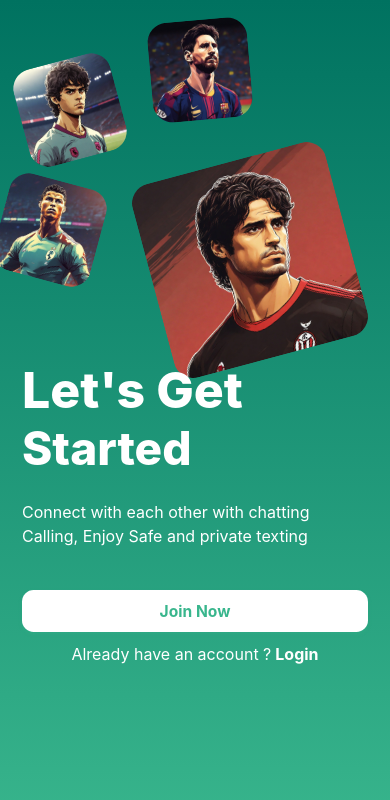
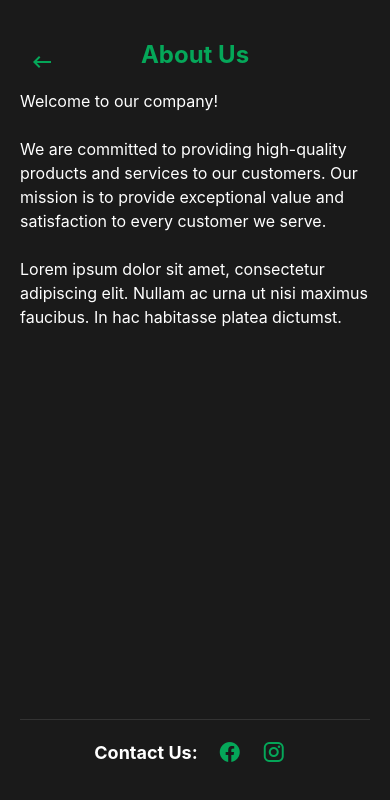
Before and after one commit to bela1saad/sports-app-frontend-mobile, a React Native app: screen /About in a window 390 px wide. Shown: the top 800 px of the page. Built offline with nearby package versions, Linux system fonts and the light colour scheme.

Commit message:
AboutScreen

```diff
--- a/App.js
+++ b/App.js
@@ -13,6 +13,12 @@ import BottomTabNavigator from "./components/BottomTabNavigator";
 import Sidebar from "./screens/Sidebar";
 import Notification from "./screens/Notification";
 import SearchScreen from "./screens/SearchScreen";
+import AboutScreen from "./screens/SidebarScreens/AboutScreen";
+import BookingsHistoryScreen from "./screens/SidebarScreens/BookingsHistoryScreen";
+import EditProfileScreen from "./screens/SidebarScreens/EditProfileScreen";
+import FavoritesScreen from "./screens/SidebarScreens/FavoritesScreen";
+import FriendsScreen from "./screens/SidebarScreens/FriendsScreen";
+import WalletScreen from "./screens/SidebarScreens/WalletScreen";
 
 const Stack = createNativeStackNavigator();
 
@@ -35,6 +41,15 @@ const App = () => {
         <Stack.Screen name="Sidebar" component={Sidebar} />
         <Stack.Screen name="Notification" component={Notification} />
         <Stack.Screen name="Search" component={SearchScreen} />
+        <Stack.Screen name="EditProfile" component={EditProfileScreen} />
+        <Stack.Screen name="Friends" component={FriendsScreen} />
+        <Stack.Screen name="Wallet" component={WalletScreen} />
+        <Stack.Screen
+          name="BookingsHistory"
+          component={BookingsHistoryScreen}
+        />
+        <Stack.Screen name="Favorites" component={FavoritesScreen} />
+        <Stack.Screen name="About" component={AboutScreen} />
       </Stack.Navigator>
     </NavigationContainer>
   );
--- a/screens/Sidebar.js
+++ b/screens/Sidebar.js
@@ -23,10 +23,35 @@ const Sidebar = () => {
 
   // Function to handle navigation to other sections
   const navigateToSection = (section) => {
-    // Navigate to the respective screen or perform the desired action
-    console.log(`Navigating to ${section}`);
+    switch (section) {
+      case "Friends":
+        navigation.navigate("Friends");
+        break;
+      case "Wallet":
+        navigation.navigate("Wallet");
+        break;
+      case "Bookings History":
+        navigation.navigate("BookingsHistory");
+        break;
+      case "My Favorites":
+        navigation.navigate("Favorites");
+        break;
+      case "About":
+        navigation.navigate("About");
+        break;
+      default:
+        console.log(`Navigating to ${section}`);
+    }
   };
 
+  // Function to handle logout
+  const handleLogout = () => {
+    // Perform logout actions, such as clearing session/token
+    // For example:
+    // clearSession();
+    // Navigate back to the login screen
+    navigation.navigate("Login");
+  };
   useEffect(() => {
     navigation.setOptions({
       headerShown: false,
@@ -34,7 +59,7 @@ const Sidebar = () => {
   }, [navigation]);
 
   return (
-    <LinearGradient colors={["#333", "#1a1a1a"]} style={styles.container}>
+    <LinearGradient colors={["#3333", "#1a1a1a"]} style={styles.container}>
       {/* Return Arrow */}
       <TouchableOpacity
         style={styles.returnArrow}
@@ -109,7 +134,7 @@ const Sidebar = () => {
             About
           </Text>
         </TouchableOpacity>
-        <TouchableOpacity onPress={() => navigateToSection("Logout")}>
+        <TouchableOpacity onPress={handleLogout}>
           <Text style={styles.navigationLink}>
             <Icon name="logout" size={20} color="#05a759" style={styles.icon} />
             {"  "}
@@ -193,6 +218,7 @@ const styles = StyleSheet.create({
     color: "#999",
     fontSize: 12,
     textAlign: "center",
+    height: 40,
   },
 });
 
--- /dev/null
+++ b/screens/SidebarScreens/AboutScreen.js
@@ -0,0 +1,119 @@
+import React, { useEffect } from "react";
+import { View, Text, StyleSheet, TouchableOpacity } from "react-native";
+import { useNavigation } from "@react-navigation/native";
+import Icon from "react-native-vector-icons/MaterialCommunityIcons";
+
+const AboutScreen = () => {
+  const navigation = useNavigation();
+
+  useEffect(() => {
+    navigation.setOptions({
+      headerShown: false,
+    });
+  }, [navigation]);
+
+  const goBack = () => {
+    navigation.goBack();
+  };
+
+  return (
+    <View style={styles.container}>
+      <View style={styles.header}>
+        <TouchableOpacity style={styles.backButton} onPress={goBack}>
+          <Icon name="keyboard-backspace" size={24} color="#05a759" />
+        </TouchableOpacity>
+        <Text style={styles.headerTitle}>About Us</Text>
+        <View style={styles.backButton}></View>
+      </View>
+      <View style={styles.content}>
+        <Text style={styles.text}>
+          Welcome to our company!{"\n\n"}
+          We are committed to providing high-quality products and services to
+          our customers. Our mission is to provide exceptional value and
+          satisfaction to every customer we serve.{"\n\n"}
+          Lorem ipsum dolor sit amet, consectetur adipiscing elit. Nullam ac
+          urna ut nisi maximus faucibus. In hac habitasse platea dictumst.
+        </Text>
+        {/* Add more information as needed */}
+      </View>
+      <View style={styles.contactSection}>
+        <Text style={styles.contactText}>Contact Us:</Text>
+        <View style={styles.socialMediaIcons}>
+          <TouchableOpacity onPress={() => console.log("Facebook")}>
+            <Icon
+              name="facebook"
+              size={24}
+              color="#05a759"
+              style={styles.icon}
+            />
+          </TouchableOpacity>
+          <TouchableOpacity onPress={() => console.log("Instagram")}>
+            <Icon
+              name="instagram"
+              size={24}
+              color="#05a759"
+              style={styles.icon}
+            />
+          </TouchableOpacity>
+        </View>
+      </View>
+    </View>
+  );
+};
+
+const styles = StyleSheet.create({
+  container: {
+    flex: 1,
+    backgroundColor: "#1a1a1a",
+    paddingTop: 40,
+    paddingHorizontal: 20,
+  },
+  header: {
+    flexDirection: "row",
+    justifyContent: "center",
+    alignItems: "center",
+    marginBottom: 20,
+  },
+  headerTitle: {
+    color: "#05a759",
+    fontSize: 24,
+    fontWeight: "bold",
+  },
+  backButton: {
+    position: "absolute",
+    top: 0,
+    left: 0,
+    padding: 10,
+  },
+  content: {
+    flex: 1,
+  },
+  text: {
+    color: "#ffffff",
+    fontSize: 16,
+    lineHeight: 24,
+  },
+  contactSection: {
+    marginBottom: 80,
+    borderTopWidth: 1,
+    borderTopColor: "#333",
+    paddingTop: 20,
+    flexDirection: "row",
+    justifyContent: "center",
+    alignItems: "center",
+  },
+  contactText: {
+    color: "#ffffff",
+    fontSize: 18,
+    fontWeight: "bold",
+    marginRight: 10,
+  },
+  socialMediaIcons: {
+    flexDirection: "row",
+  },
+  icon: {
+    marginHorizontal: 10,
+  },
+});
+
+export default AboutScreen;
--- /dev/null
+++ b/screens/SidebarScreens/BookingsHistoryScreen.js
@@ -0,0 +1,13 @@
+// BookingsHistoryScreen.js
+import React from "react";
+import { View, Text } from "react-native";
+
+const BookingsHistoryScreen = () => {
+  return (
+    <View style={{ flex: 1, justifyContent: "center", alignItems: "center" }}>
+      <Text>Bookings History Screen</Text>
+    </View>
+  );
+};
+
+export default BookingsHistoryScreen;
--- /dev/null
+++ b/screens/SidebarScreens/EditProfileScreen.js
@@ -0,0 +1,13 @@
+// EditProfileScreen.js
+import React from "react";
+import { View, Text } from "react-native";
+
+const EditProfileScreen = () => {
+  return (
+    <View style={{ flex: 1, justifyContent: "center", alignItems: "center" }}>
+      <Text>Edit Profile Screen</Text>
+    </View>
+  );
+};
+
+export default EditProfileScreen;
--- /dev/null
+++ b/screens/SidebarScreens/FavoritesScreen.js
@@ -0,0 +1,13 @@
+// FavoritesScreen.js
+import React from "react";
+import { View, Text } from "react-native";
+
+const FavoritesScreen = () => {
+  return (
+    <View style={{ flex: 1, justifyContent: "center", alignItems: "center" }}>
+      <Text>Favorites Screen</Text>
+    </View>
+  );
+};
+
+export default FavoritesScreen;
--- /dev/null
+++ b/screens/SidebarScreens/FriendsScreen.js
@@ -0,0 +1,13 @@
+// FriendsScreen.js
+import React from "react";
+import { View, Text } from "react-native";
+
+const FriendsScreen = () => {
+  return (
+    <View style={{ flex: 1, justifyContent: "center", alignItems: "center" }}>
+      <Text>Friends Screen</Text>
+    </View>
+  );
+};
+
+export default FriendsScreen;
--- /dev/null
+++ b/screens/SidebarScreens/WalletScreen.js
@@ -0,0 +1,13 @@
+// WalletScreen.js
+import React from "react";
+import { View, Text } from "react-native";
+
+const WalletScreen = () => {
+  return (
+    <View style={{ flex: 1, justifyContent: "center", alignItems: "center" }}>
+      <Text>Wallet Screen</Text>
+    </View>
+  );
+};
+
+export default WalletScreen;
```
